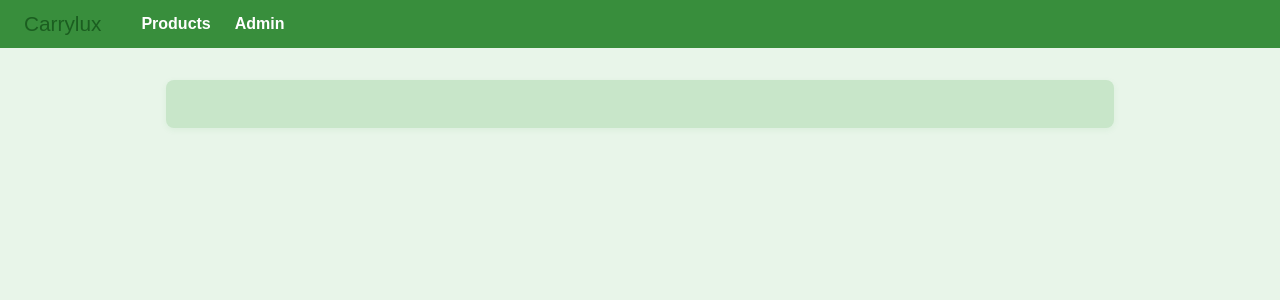
After one commit to WangilaPrish/carrylux, a Django app: template shop/templates/base.html in a window 1280 px wide. The commit adds this page. Shown: the top 300 px of the page. Run offline with Django 5.2, Linux system fonts and the light colour scheme; the template is opened without the code that fills it, so the values that code supplies are empty; parts of the project's set-up code (start-up, migrations or seed data) failed here and were passed over.

Commit message:
Add base template and refactor product list to extend it for better structure

```diff
--- /dev/null
+++ b/shop/templates/base.html
@@ -0,0 +1,61 @@
+<!DOCTYPE html>
+<html>
+
+<head>
+    <title>{% block title %}Carrylux Shop{% endblock %}</title>
+    <style>
+        body {
+            font-family: Arial, sans-serif;
+            background: #e8f5e9;
+            color: #1b5e20;
+            margin: 0;
+        }
+
+        .navbar {
+            background: #388e3c;
+            padding: 12px 24px;
+            display: flex;
+            align-items: center;
+        }
+
+        .navbar a {
+            color: #fff;
+            text-decoration: none;
+            margin-right: 24px;
+            font-weight: bold;
+            transition: color 0.2s;
+        }
+
+        .navbar a:hover {
+            color: #c8e6c9;
+        }
+
+        .navbar .brand {
+            font-size: 1.3em;
+            margin-right: 40px;
+        }
+
+        .container {
+            max-width: 900px;
+            margin: 32px auto;
+            background: #c8e6c9;
+            border-radius: 8px;
+            box-shadow: 0 2px 6px rgba(67, 160, 71, 0.08);
+            padding: 24px;
+        }
+    </style>
+    {% block extra_head %}{% endblock %}
+</head>
+
+<body>
+    <div class="navbar">
+        <span class="brand">Carrylux</span>
+        <a href="/shop/products/">Products</a>
+        <a href="/admin/">Admin</a>
+    </div>
+    <div class="container">
+        {% block content %}{% endblock %}
+    </div>
+</body>
+
+</html>
```
Also changed, not shown: shop/templates/shop/product_list.html (+4 -38 lines).
